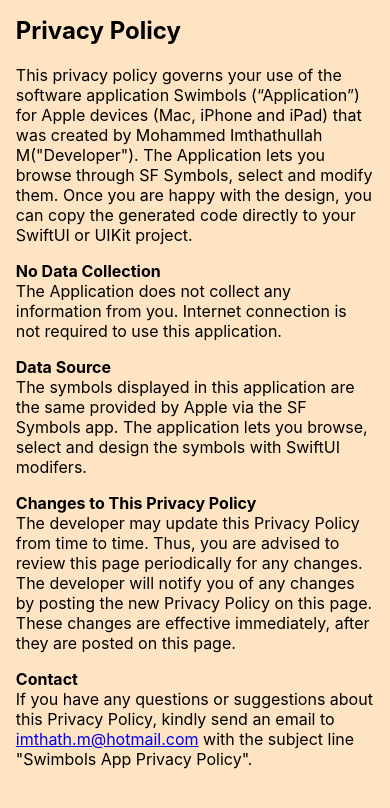
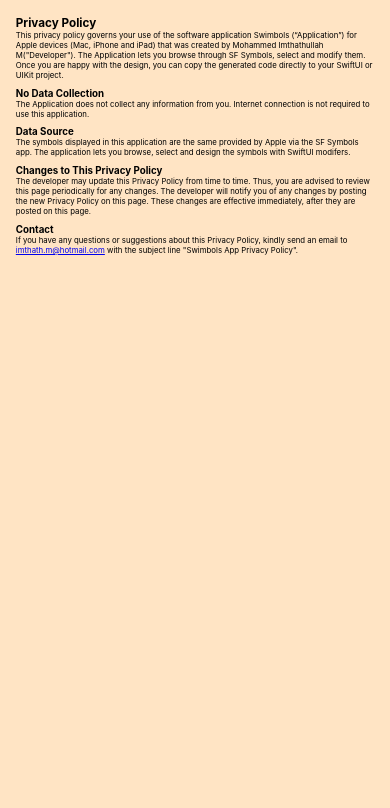
Before and after one commit to imthath-m/swimbols, a plain HTML site: page index.html in a window 390 px wide. Drawn offline with Linux system fonts and the light colour scheme.

Commit message:
adjust font size for mobile

```diff
--- a/index.html
+++ b/index.html
@@ -3,26 +3,23 @@
         body {
             padding: 2%;
             background-color: bisque;
+            font-size: 2vw;
             font-family: -apple-system, BlinkMacSystemFont, 'Segoe UI', Roboto, Oxygen, Ubuntu, Cantarell, 'Open Sans', 'Helvetica Neue', sans-serif;
         }
     </style>
 <body>
 
 
-<p> <h2>Privacy Policy</h2> This privacy policy governs your use of the software application Swimbols (“Application”) for Apple devices (Mac, iPhone and iPad) that was created by Mohammed Imthathullah M("Developer"). The Application lets you browse through SF Symbols, select and modify them. Once you are happy with the design, you can copy the generated code directly to your SwiftUI or UIKit project.<br></p>
+<p><strong style="font-size: 3vw;">Privacy Policy</strong><br>This privacy policy governs your use of the software application Swimbols (“Application”) for Apple devices (Mac, iPhone and iPad) that was created by Mohammed Imthathullah M("Developer"). The Application lets you browse through SF Symbols, select and modify them. Once you are happy with the design, you can copy the generated code directly to your SwiftUI or UIKit project.<br></p>
 
-<!-- <p></p> -->
-<p><strong>No Data Collection</strong><br>The Application does not collect any information from you. Internet connection is not required to use this application. </p>
+<p><strong style="font-size: 2.5vw;">No Data Collection</strong><br>The Application does not collect any information from you. Internet connection is not required to use this application. </p>
 
-<!-- <p></p> -->
-<p><strong>Data Source</Source></strong><br>The symbols displayed in this application are the same provided by Apple via the SF Symbols app. The application lets you browse, select and design the symbols with SwiftUI modifers.</p>
+<p><strong style="font-size: 2.5vw;">Data Source</Source></strong><br>The symbols displayed in this application are the same provided by Apple via the SF Symbols app. The application lets you browse, select and design the symbols with SwiftUI modifers.</p>
 
-<!-- <p></p> -->
-<p><strong>Changes to This Privacy Policy</strong><br>The developer may update this Privacy Policy from time to time. Thus, you are advised to review this page
+<p><strong style="font-size: 2.5vw;">Changes to This Privacy Policy</strong><br>The developer may update this Privacy Policy from time to time. Thus, you are advised to review this page
     periodically for any changes. The developer will notify you of any changes by posting the new Privacy Policy
     on this page. These changes are effective immediately, after they are posted on this page.</p>
 
-<!-- <p></p> -->
-<p><strong>Contact</strong><br>If you have any questions or suggestions about this Privacy Policy, kindly send an email to <a href="mailto:imthath.m@hotmail.com">imthath.m@hotmail.com</a> with the subject line "Swimbols App Privacy Policy".</p>
+<p><strong style="font-size: 2.5vw;">Contact</strong><br>If you have any questions or suggestions about this Privacy Policy, kindly send an email to <a href="mailto:imthath.m@hotmail.com">imthath.m@hotmail.com</a> with the subject line "Swimbols App Privacy Policy".</p>
 </body>
 </html>
```
